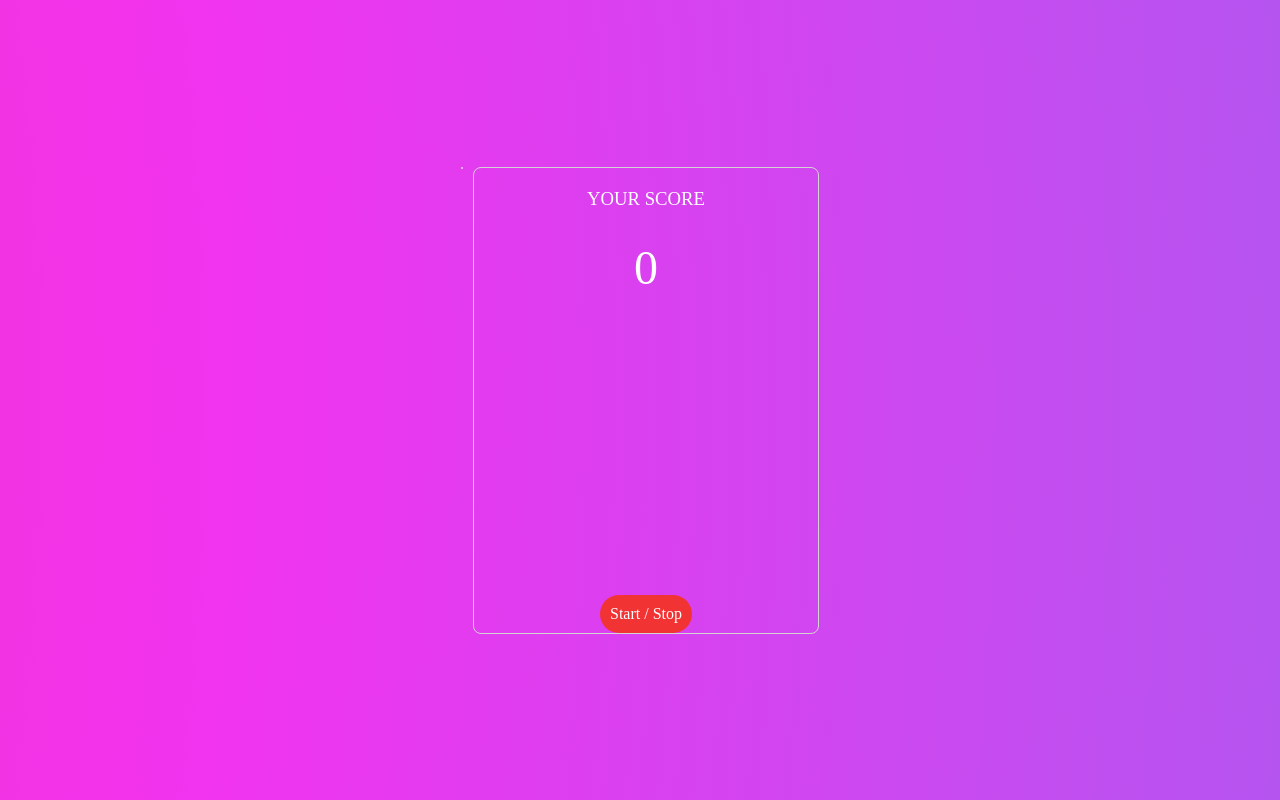
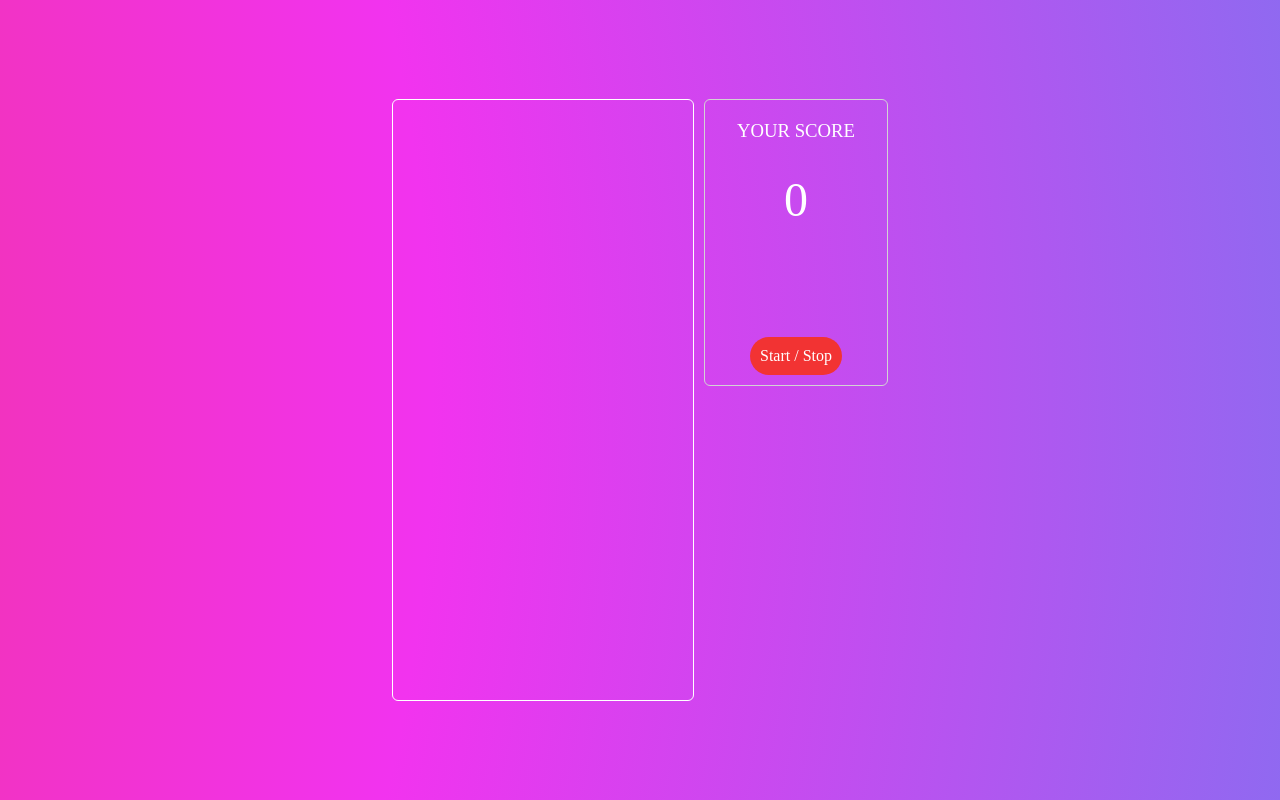
Before and after one commit to K0NRAD/lws_tetris, a website built with Vite: page index.html in a window 1280 px wide. Built offline with nearby package versions, Linux system fonts and the light colour scheme.

Commit message:
fix sizing in css

```diff
--- a/index.html
+++ b/index.html
@@ -11,13 +11,13 @@
     <div class="container">
         <div class="game">
             <div class="gamepad">
-                <div id="game-grid" class="game-grid">
+                <div id="game-grid">
                 </div>
             </div>
             <div class="scorepad">
                 <h3 class="score-title">YOUR SCORE</h3>
                 <div class="score"><span id="score">0</span></div>
-                <div id="preview-grid" class="mini-grid"></div>
+                <div id="preview-grid"></div>
                 <div id="start-stop">Start / Stop</div>
             </div>
         </div>
--- a/style.css
+++ b/style.css
@@ -1,16 +1,5 @@
-/* :root {
-    --grid-width: 399px;
-    --grid-height: 800px;
-    --block-width: 40px;
-    --block-height: 40px;
-    --mini-block-width: 40px;
-    --mini-block-height: 40px;
-    --mini-grid-width: 160px;
-    --mini-grid-height: 160px;
-} */
-
 :root {
-  --block-size: 70px;
+    --cell-size: calc(75vh / 20);
 }
 
 *,
@@ -22,14 +11,8 @@
 }
 
 body {
-  background-image: radial-gradient(
-    circle at 20%,
-    #f23333,
-    #f233ef,
-    #339cf2,
-    #209151
-  );
-  background-size: 1000%, 1000%;
+    background-image: radial-gradient(circle at 20%, #f23333, #f233ef, #339cf2, #209151);
+    background-size: 500%, 500%;
     animation: gradient-bg 30s ease-in-out infinite;
 }
 
@@ -44,44 +27,37 @@ body {
 
 .game {
     display: grid;
+    grid-template-columns: auto 1fr;
     gap: 10px;
 }
 
-.game-grid {
-  grid-column-start: 1;
-  grid-column-end: 2;
-  grid-row-start: 1;
-  grid-row-end: 3;
+#game-grid {
     display: grid;
-  grid-template-columns: repeat(10, 1fr);
-  grid-template-rows: repeat(20, 1fr);
+    grid-template-columns: repeat(10, var(--cell-size));
+    grid-template-rows: repeat(20, var(--cell-size));
     border: 1px solid white;
-  border-radius: 8px;
+    border-radius: 6px;
 }
 
-.game-grid div.base {
+#game-grid div.base {
     background-color: black;
     height: 0;
 }
 
 .block {
-  width: var(--block-size);
-  height: var(--block-size);
     border: 1px solid black;
-  border-radius: 8px;
+    border-radius: 4px;
 }
 
 .scorepad {
-  grid-column-start: 2;
-  grid-column-end: 3;
-  grid-row-start: 1;
-  grid-row-end: 2;
     display: flex;
     flex-direction: column;
     gap: 10px;
     align-items: center;
     padding: 0 2rem;
-  border-radius: 8px;
+    margin: auto;
+    margin-top: 0;
+    border-radius: 6px;
     border: 1px solid lightgray;
 }
 
@@ -97,17 +73,10 @@ body {
     font-weight: 100;
 }
 
-.mini-grid {
-  width: calc(var(--block-size) * 4);
-  height: calc(var(--block-size) * 4);
-  display: flex;
-  flex-wrap: wrap;
-  background-color: var(--grid-color);
-}
-
-.mini-grid div {
-  width: var(--block-size);
-  height: var(--block-size);
+#preview-grid {
+    display: grid;
+    grid-template-columns: repeat(4, calc(var(--cell-size) * 0.75));
+    grid-template-rows: repeat(4, calc(var(--cell-size) * 0.75));
 }
 
 #start-stop {
@@ -116,6 +85,7 @@ body {
     color: white;
     border-radius: 50px;
     cursor: pointer;
+    margin-bottom: 10px;
 }
 
 #start-stop:hover {
```
Lines whose indentation alone changed are shown as unchanged.
